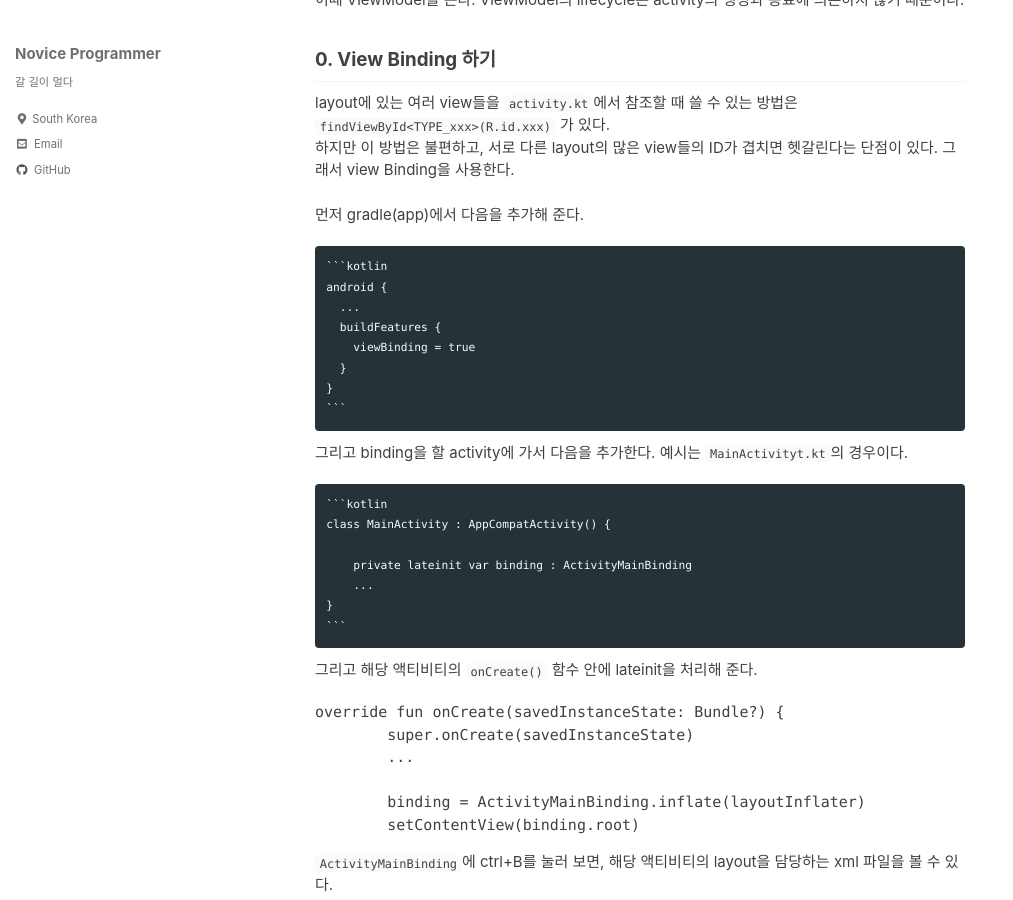
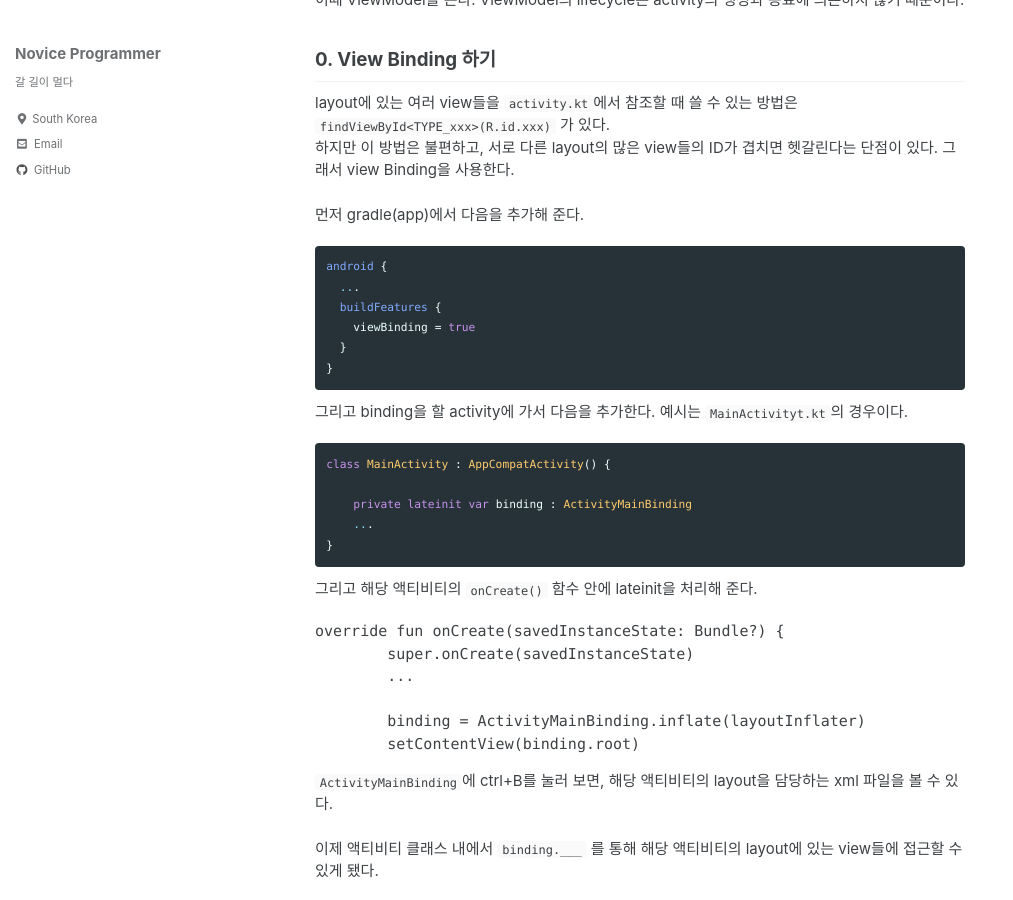
Before and after one commit to JuTaK97/JuTaK97.github.io, a Jekyll site: the page built from _posts/2022-02-04-android-1.md, in a window 1280 px wide and 900 px high, scrolled down 385 px. Shown: the whole window, without its empty margins (0-1013 px from the left). Built offline with Jekyll 4.4.1, drawn with Linux system fonts in a browser that asks for light colours; cached includes are drawn as plain includes.

Commit message:
Update 2022-02-04-android-1.md

````diff
--- a/_posts/2022-02-04-android-1.md
+++ b/_posts/2022-02-04-android-1.md
@@ -19,8 +19,6 @@ Activity의 lifecycle은 ```onCreate()```로 생성되어서 ```onStart()```, ``
 layout에 있는 여러 view들을 ```activity.kt```에서 참조할 때 쓸 수 있는 방법은 ```findViewById<TYPE_xxx>(R.id.xxx)``` 가 있다. <br />
 하지만 이 방법은 불편하고, 서로 다른 layout의 많은 view들의 ID가 겹치면 헷갈린다는 단점이 있다. 그래서 view Binding을 사용한다.  <br /><br />
 먼저 gradle(app)에서 다음을 추가해 준다.
-
-~~~text
 ```kotlin
 android {
   ...
@@ -29,12 +27,7 @@ android {
   }
 }
 ```
-~~~
-
-
-
 그리고 binding을 할 activity에 가서 다음을 추가한다. 예시는 ```MainActivityt.kt```의 경우이다.
-~~~text
 ```kotlin
 class MainActivity : AppCompatActivity() {
 
@@ -42,7 +35,6 @@ class MainActivity : AppCompatActivity() {
     ...
 }
 ```
-~~~
 그리고 해당 액티비티의 ```onCreate()``` 함수 안에 lateinit을 처리해 준다.
 ```Kotlin
 override fun onCreate(savedInstanceState: Bundle?) {
````
